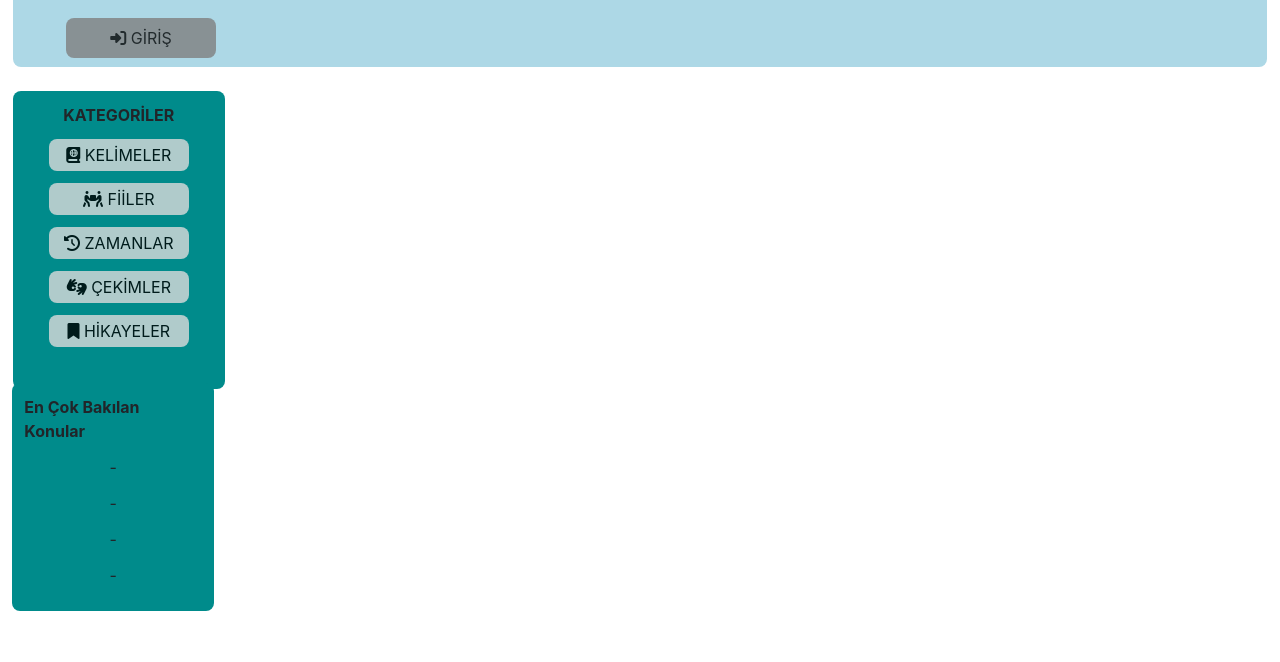
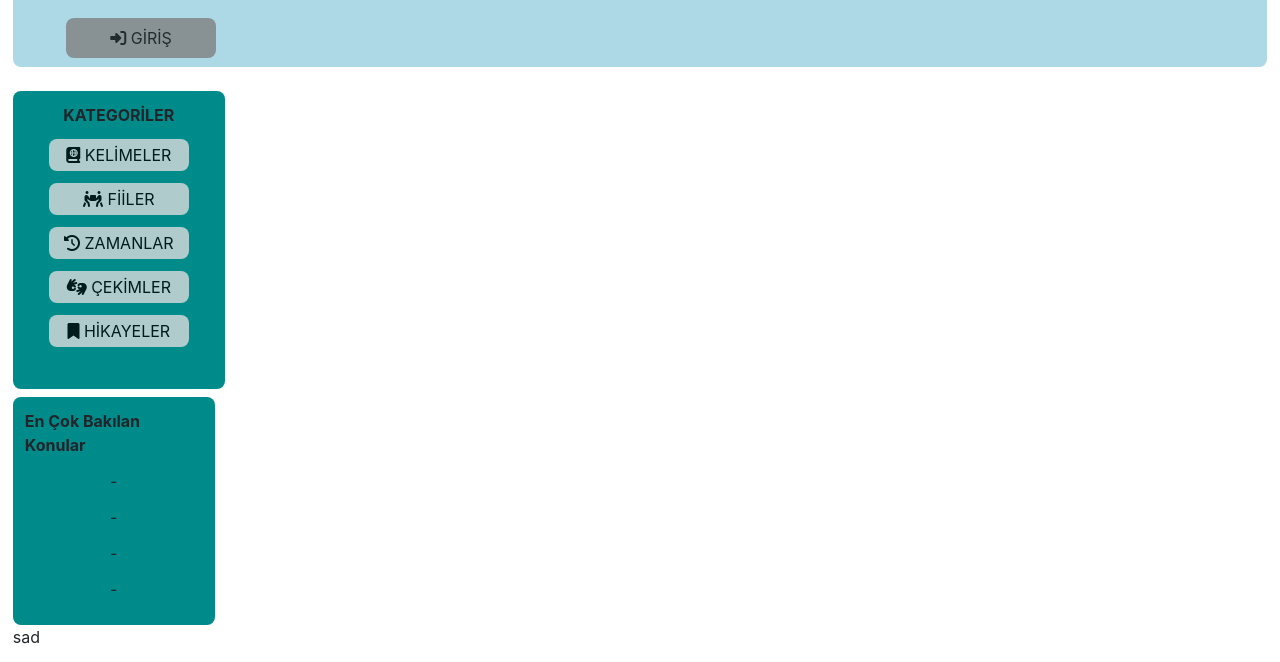
Before and after one commit to fuad8674/fuad8674.github.io, a plain HTML site: page index.html in a window 1280 px wide. Shown: the part 150-812 px from the top of the page. Drawn offline with nearby package versions, Linux system fonts and the light colour scheme.

Commit message:
Update index.css

```diff
--- a/css/index.css
+++ b/css/index.css
@@ -50,12 +50,14 @@ nav a:hover{
 
 }
 .most{
-	display: inline-block;
-	position: relative;
+	display: block;
+	/*position: relative;
 	bottom: -210px;
-	right: 217px;
+	right: 217px;*/
+
 	width: 16.1%;
 	background-color: #008B8B;
+	margin: 0;
 	margin-top: 8px;
 	border-radius: 8px;
 	padding: 12px;
```
